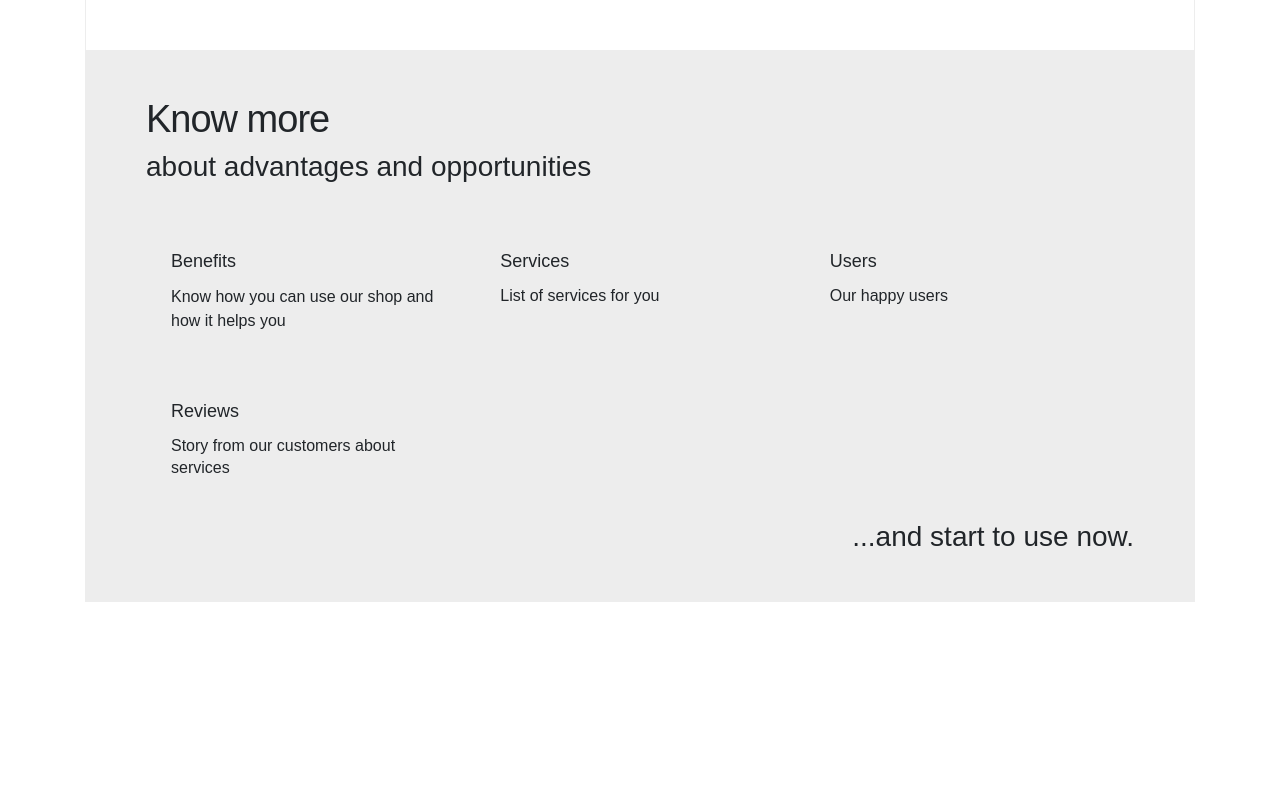
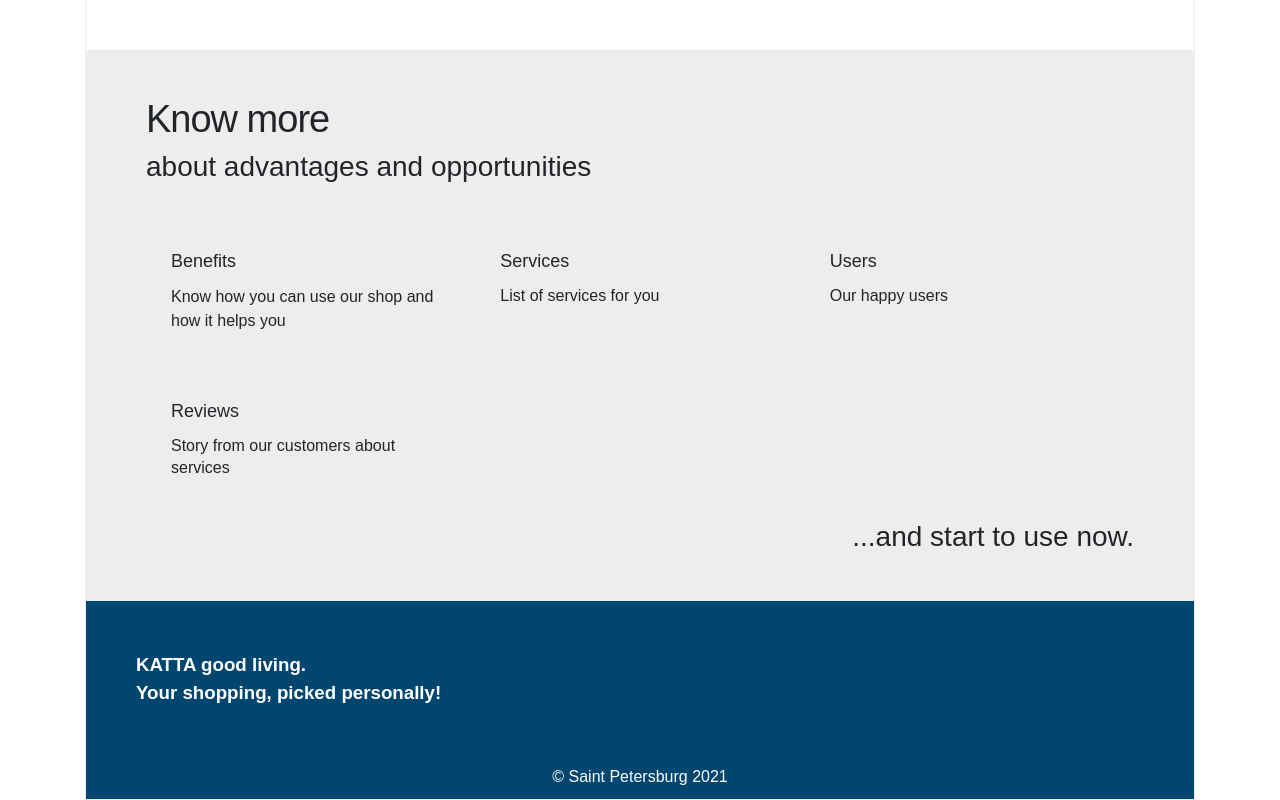
Before and after one commit to AleksandrMihasenko/online-shop-nuxt, a Nuxt app: page / in a window 1280 px wide. Shown: the part 1226-2026 px from the top of the page. Before the commit the page ends 1828 px from the top, so only its background shows below. Built offline with nearby package versions, Linux system fonts and the light colour scheme.

Commit message:
add footer section

```diff
--- a/pages/index.vue
+++ b/pages/index.vue
@@ -107,6 +107,17 @@
         </div>
         <span class="main-page_more-info_subt __bottom">...and start to use now.</span>
       </section>
+      <footer>
+        <div class="footer_top">
+          <h3 class="footer_top_t">
+            <span class="footer_top_subt">KATTA good living.</span> <br>
+            Your shopping, picked personally!
+          </h3>
+        </div>
+        <div class="footer_bottom">
+          &copy; Saint Petersburg 2021
+        </div>
+      </footer>
     </div>
   </div>
 </template>
@@ -278,4 +289,14 @@ export default {}
         &_tx
           font-size: 16px
           line-height: 1.4
+  footer
+    padding: 50px 50px 10px
+    background-color: #00466e
+    color: #ffffff
+    .footer
+      &_top
+        display: flex
+      &_bottom
+        margin-top: 50px
+        text-align: center
 </style>
```
